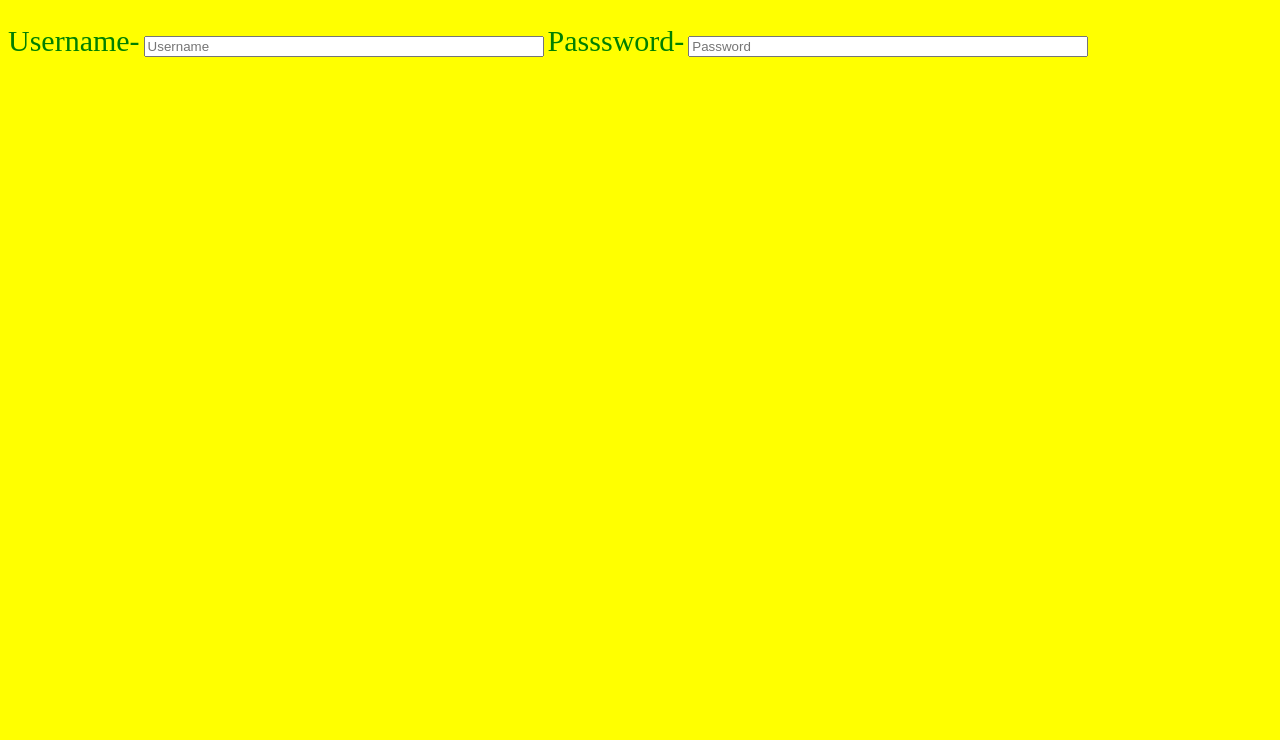
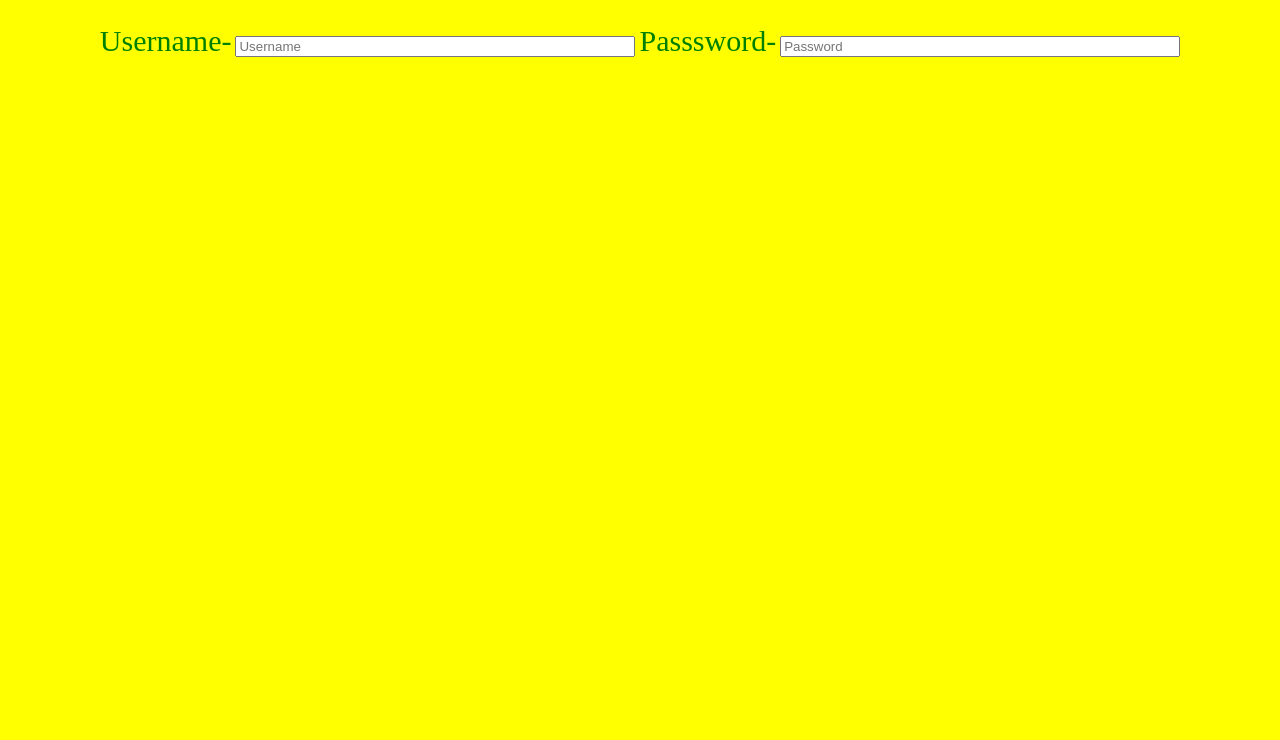
Before and after one commit to bhandariarnav2020/open, a plain HTML site: page index.html in a window 1280 px wide. Shown: the part 60-800 px from the top of the page. Drawn offline with Linux system fonts and the light colour scheme.

Commit message:
Update index.html

```diff
--- a/index.html
+++ b/index.html
@@ -2,7 +2,7 @@
 <head>
 <title> Space Research Agency </title>
 </head>
-<body style="background-color:yellow;">
+<body style="background-color:yellow; text-align:center;">
 <h1 style="color:red;">Space Research Agency </h1>
 <label style="margin-top:200px; color:green; font-size:30px;"> Username-</label>
 <input style="margin-top:30px; width:400px;" id="username" type="text" placeholder="Username">
```
